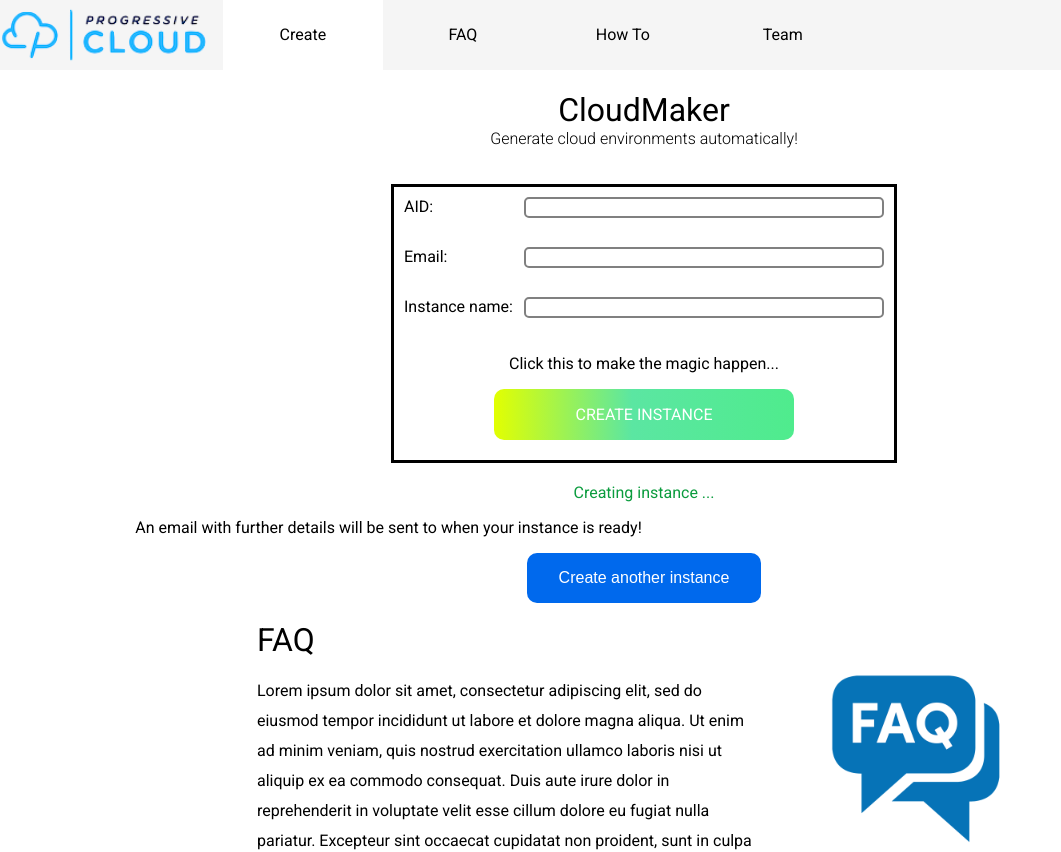
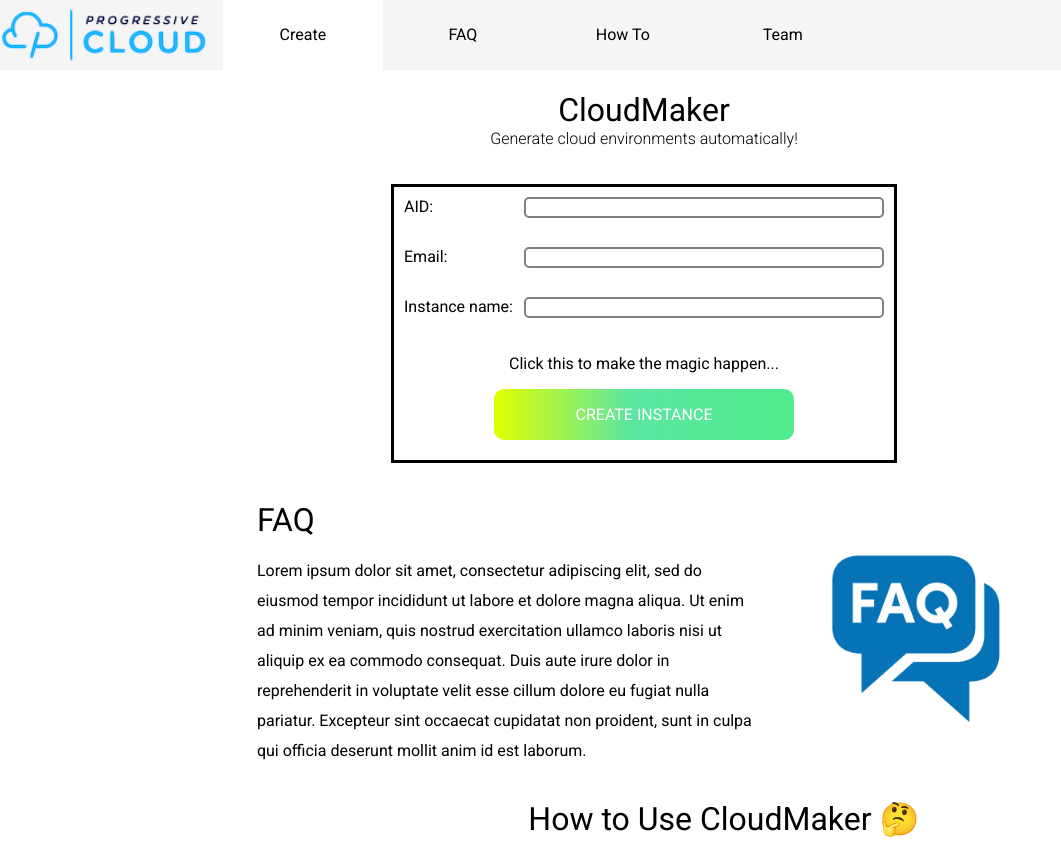
Before and after one commit to loganFry/CloudMakerUI, an Angular app: page / in a window 1280 px wide. Shown: the top 852 px of the page, without its empty margins (0-1061 px from the left). Built offline with nearby package versions, Linux system fonts and the light colour scheme.

Commit message:
Hiding my resource panel changes

```diff
--- a/src/app/resource-panel/resource-panel.component.html
+++ b/src/app/resource-panel/resource-panel.component.html
@@ -27,10 +27,10 @@
     </app-creation-button>
 </div>
 <div id="panel-creating">
-    <p id="creating-message">
+    <!-- <p id="creating-message">
         Creating instance {{instanceName}}...
     </p>
     <p>An email with further details will be sent to {{email}} when your instance is ready!</p>
-    <button class="reset-button" (click)="returnToForm()">Create another instance</button>
+    <button class="reset-button" (click)="returnToForm()">Create another instance</button> -->
     <p id="panel-message"></p>
 </div>
```
